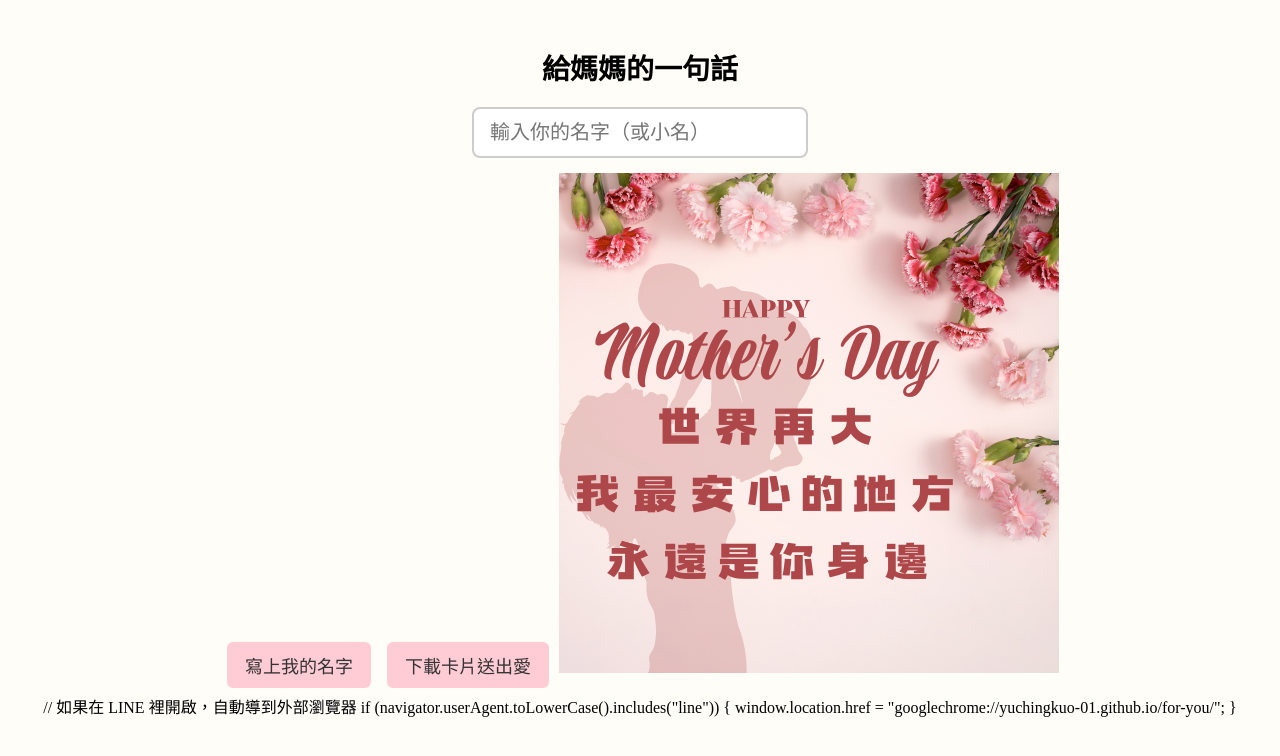
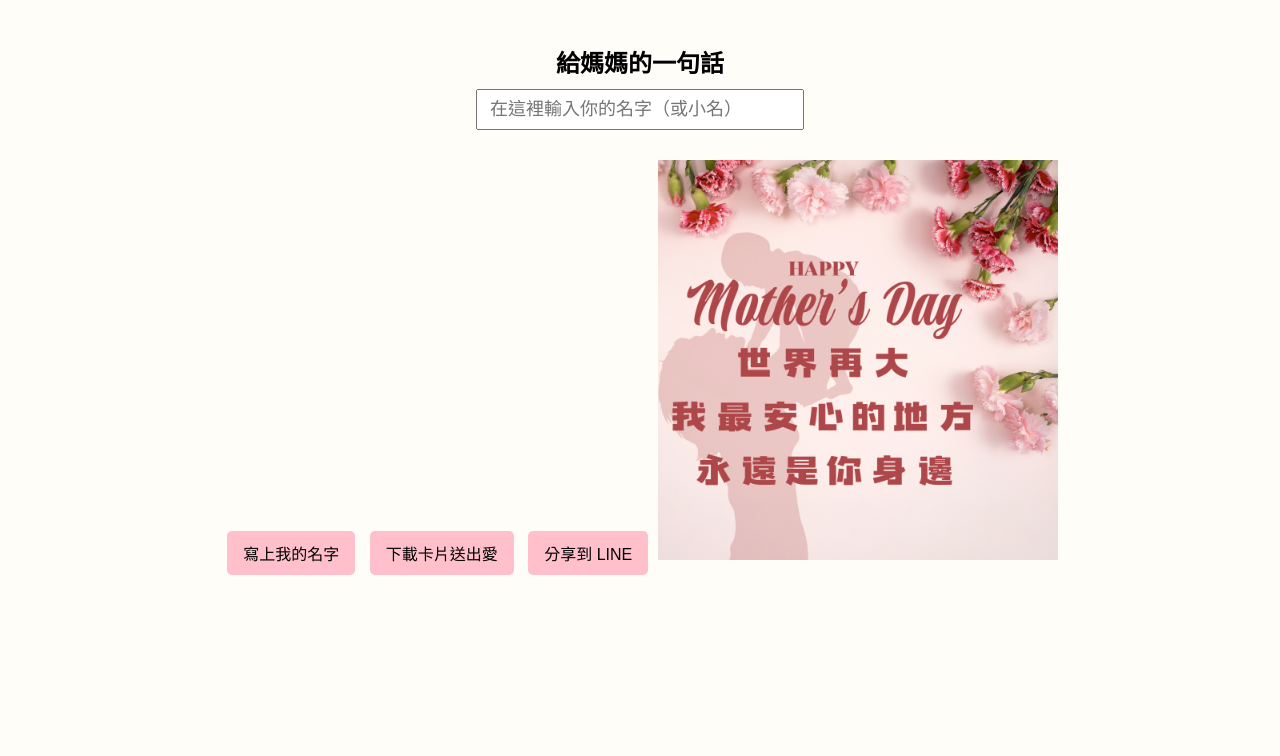
Before and after one commit to YUCHINGKUO-01/for-you, a plain HTML site: page index.html in a window 1280 px wide. Drawn offline with Linux system fonts and the light colour scheme; a web font is replaced by a local one.

Commit message:
Update index.html

```diff
--- a/index.html
+++ b/index.html
@@ -1,70 +1,54 @@
-
 <!DOCTYPE html>
 <html lang="zh-Hant">
 <head>
-  <meta charset="UTF-8" />
-  <meta name="viewport" content="width=device-width, initial-scale=1.0"/>
-  <title>母親節卡片</title>
-  <link href="https://fonts.googleapis.com/css2?family=ZCOOL+XiaoWei&display=swap" rel="stylesheet"/>
+  <meta charset="UTF-8">
+  <meta name="viewport" content="width=device-width, initial-scale=1.0">
+  <title>給媽媽的一句話</title>
   <style>
     body {
-      font-family: 'ZCOOL XiaoWei', serif;
+      font-family: "Microsoft JhengHei", sans-serif;
       text-align: center;
       background-color: #fffdf8;
       padding: 20px;
     }
     h1 {
-      font-size: 28px;
-      margin-bottom: 20px;
+      font-size: 24px;
+      margin-bottom: 10px;
     }
     input[type="text"] {
-      font-family: 'ZCOOL XiaoWei', serif;
-      font-size: 20px;
-      padding: 12px 16px;
+      font-size: 18px;
+      padding: 8px 12px;
       width: 80%;
       max-width: 300px;
-      border: 2px solid #ccc;
-      border-radius: 8px;
-      margin-bottom: 15px;
+      margin-bottom: 10px;
     }
     button {
-      font-family: 'ZCOOL XiaoWei', serif;
-      font-size: 18px;
-      padding: 10px 18px;
-      margin: 6px;
+      padding: 10px 16px;
+      font-size: 16px;
+      margin: 5px;
+      background-color: pink;
       border: none;
-      border-radius: 6px;
-      background-color: #ffccd5;
-      color: #333;
-      cursor: pointer;
+      border-radius: 5px;
     }
     #card-container {
       position: relative;
       display: inline-block;
-      max-width: 100%;
+      margin-top: 20px;
     }
     #card-img {
       width: 100%;
-      max-width: 500px;
-      display: block;
+      max-width: 400px;
+      height: auto;
     }
     #signature {
       position: absolute;
-      bottom: 20px;
-      right: 20px;
-      color: #000000;
-      font-size: 28px;
+      bottom: 18%;
+      left: 53%;
+      transform: translate(-50%, 50%);
+      font-size: 20px;
+      font-family: "Microsoft JhengHei", sans-serif;
+      color: #a83232;
       font-weight: bold;
-      font-family: 'ZCOOL XiaoWei', serif;
-      text-shadow: 1px 1px 2px white;
-    }
-    #line-block {
-      background: #fff4f6;
-      border: 2px dashed #f55;
-      padding: 20px;
-      margin: 30px auto;
-      max-width: 400px;
-      border-radius: 10px;
     }
     canvas {
       display: none;
@@ -72,74 +56,83 @@
   </style>
 </head>
 <body>
-  <div id="line-block" style="display:none;">
-    <h3>LINE 內建瀏覽器會擋住下載功能</h3>
-    <p>請點下方按鈕開啟 Chrome 或 Safari</p>
-    <a href="https://yuchingkuo-01.github.io/for-you/" target="_blank">
-      <button>用瀏覽器開啟</button>
-    </a>
-  </div>
 
-  <div id="main-app" style="display:none;">
-    <h1>給媽媽的一句話</h1>
-    <input type="text" id="nameInput" placeholder="輸入你的名字（或小名）" />
-    <br />
-    <button onclick="updateSignature()">寫上我的名字</button>
-    <button onclick="showImage()">下載卡片送出愛</button>
-
-    <div id="card-container">
-      <img id="card-img" src="card.png" alt="卡片圖片" />
-      <div id="signature"></div>
-    </div>
-
-    <canvas id="canvas"></canvas>
-  </div>
-// 如果在 LINE 裡開啟，自動導到外部瀏覽器
+<!-- 自動跳轉外部瀏覽器（僅 LINE） -->
+<script>
   if (navigator.userAgent.toLowerCase().includes("line")) {
     window.location.href = "googlechrome://yuchingkuo-01.github.io/for-you/";
   }
+</script>
+
+<h1>給媽媽的一句話</h1>
+<input type="text" id="nameInput" placeholder="在這裡輸入你的名字（或小名）" />
+<br>
+<button onclick="updateSignature()">寫上我的名字</button>
+<button onclick="showImage()">下載卡片送出愛</button>
+<button onclick="shareToLine()">分享到 LINE</button>
+
+<div id="card-container">
+  <img id="card-img" src="card.png" alt="卡片圖片">
+  <div id="signature"></div>
+  <canvas id="canvas" width="800" height="1200"></canvas>
+</div>
+
 <script>
   function updateSignature() {
-      const name = document.getElementById('nameInput').value.trim();
-      document.getElementById('signature').textContent = name || '';
+    const name = document.getElementById("nameInput").value.trim();
+    document.getElementById("signature").textContent = name || "";
   }
 
   function showImage() {
     document.fonts.ready.then(() => {
-        const canvas = document.getElementById('canvas');
-        const ctx = canvas.getContext('2d');
-        const img = document.getElementById('card-img');
-        const signature = document.getElementById('signature').textContent;
+      const canvas = document.getElementById("canvas");
+      const ctx = canvas.getContext("2d");
+      const img = document.getElementById("card-img");
 
-        const image = new Image();
-        image.crossOrigin = "anonymous";
-        image.src = img.src;
-        image.onload = () => {
-          canvas.width = image.width;
-          canvas.height = image.height;
+      canvas.width = img.naturalWidth;
+      canvas.height = img.naturalHeight;
 
-          ctx.drawImage(image, 0, 0);
-          ctx.font = "48px 'ZCOOL XiaoWei'";
-          ctx.fillStyle = "#000000";
-          ctx.textAlign = "right";
-          ctx.textBaseline = "bottom";
+      ctx.drawImage(img, 0, 0);
+      ctx.font = "48px Microsoft JhengHei";
+      ctx.fillStyle = "#a83232";
+      ctx.textAlign = "center";
+      ctx.textBaseline = "middle";
       ctx.shadowColor = "white";
-          ctx.shadowBlur = 4;
-          ctx.fillText(signature, canvas.width - 20, canvas.height - 20);
+      ctx.shadowBlur = 2;
+
+      const name = document.getElementById("nameInput").value.trim();
+      ctx.fillText(name, canvas.width * 0.53, canvas.height * 0.82);
 
       const dataUrl = canvas.toDataURL("image/png");
-          const newWindow = window.open();
-          newWindow.document.write('<img src="' + dataUrl + '" style="width:100%;max-width:500px;" />');
-        };
+      const win = window.open();
+      win.document.write(`<img src="${dataUrl}" style="width:100%;max-width:500px;">`);
     });
   }
 
-    const isLine = navigator.userAgent.toLowerCase().includes("line");
-    if (isLine) {
-      document.getElementById("line-block").style.display = "block";
+  function shareToLine() {
+    const canvas = document.getElementById("canvas");
+    const dataUrl = canvas.toDataURL("image/png");
+    const blob = dataURLtoBlob(dataUrl);
+    const file = new File([blob], "mom-card.png", { type: "image/png" });
+
+    if (navigator.canShare && navigator.canShare({ files: [file] })) {
+      navigator.share({
+        files: [file],
+      });
     } else {
-      document.getElementById("main-app").style.display = "block";
+      alert("裝置不支援直接分享，請長按圖片儲存後手動傳送");
+    }
+  }
+
+  function dataURLtoBlob(dataUrl) {
+    const arr = dataUrl.split(","), mime = arr[0].match(/:(.*?);/)[1],
+      bstr = atob(arr[1]), n = bstr.length, u8arr = new Uint8Array(n);
+    for (let i = 0; i < n; i++) {
+      u8arr[i] = bstr.charCodeAt(i);
+    }
+    return new Blob([u8arr], { type: mime });
   }
 </script>
+
 </body>
 </html>
```
Lines whose indentation alone changed are shown as unchanged.
